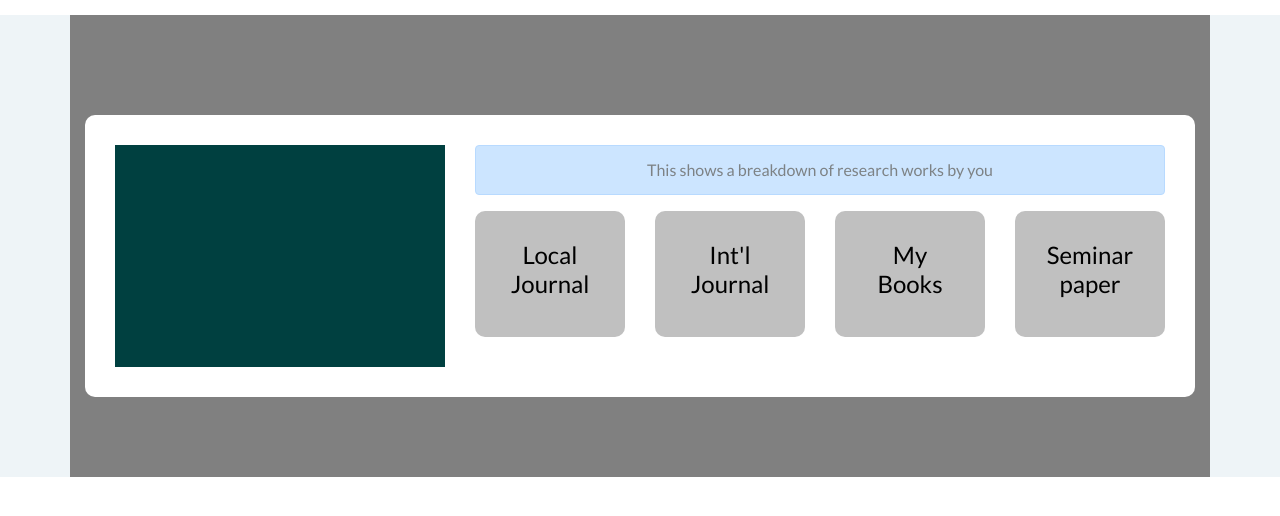
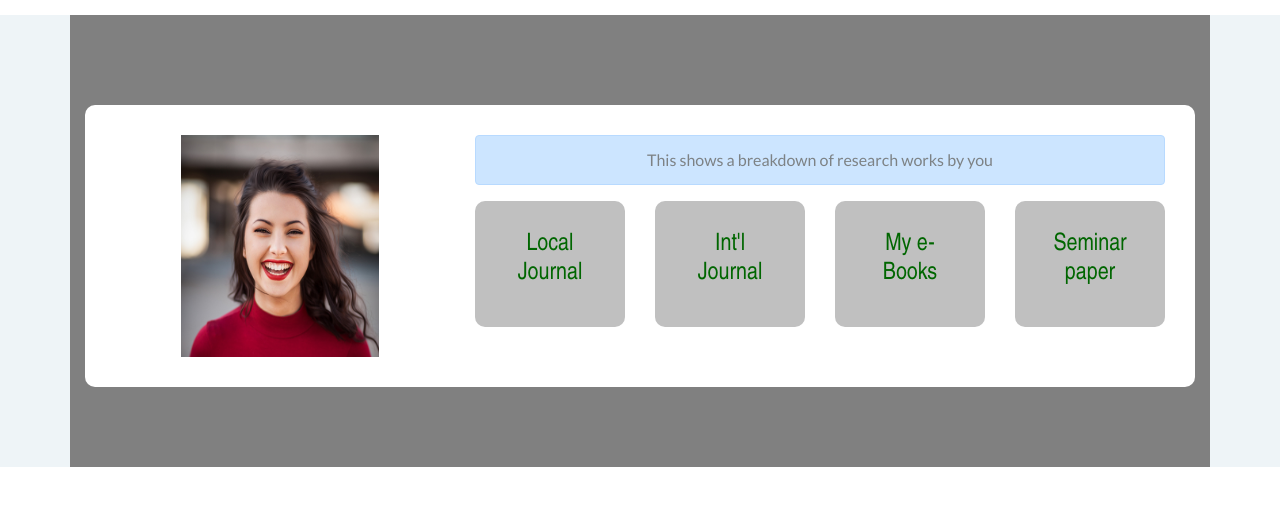
Before and after one commit to ubong-essien/research-management-system-for-tertiary-institution, a PHP site: page /myproject/staff/index.php in a window 1280 px wide. Shown: the part 76-592 px from the top of the page. Run offline with PHP 8.4, Linux system fonts and the light colour scheme; data that the repository does not hold is empty.

Commit message:
dashboard

```diff
--- a/css/added.css
+++ b/css/added.css
@@ -1,5 +1,19 @@
 .pix:hover .pix-details {
-    display:block;
-    opacity:1;
+    transition: 0.4s ease 0s!important;
+    display:block!important;
     cursor:pointer;
+
 }
+.pix-details{
+    background-color:#c0c0c0;
+    display:none;
+    height:100%;
+    transition:0.4s ease-in-out 0s!important;
+    opacity:0.9;
+    position:absolute;
+
+}
+.pix {
+    position:relative;
+
+}
--- a/staff/index.php
+++ b/staff/index.php
@@ -11,9 +11,9 @@ include('../includes/admin_header.php');
 			while($row=mysqli_fetch_assoc($r)):
 			?>
                 <div class="col-md-3 col-sm-6 item">
-                        <div class="box" style="border-radius:10px;background-color:#ffffff;height:65%;">
-                            <i style="color:orange;" class="fa fa-<?php echo $row['Icon']?> fa-3x"></i>
-                            <h4><strong><a href="<?= home_base_url()."users/".$row['Link']?>" style="color:black;display:block;text-decoration:none"><?= $row['Link_Name']?></a></strong> </h4>
+                        <div class="box" style="border-radius:10px;background-color:#ffffff;height:70%;">
+                            <i style="color:#006600;" class="fa fa-<?php echo $row['Icon']?> fa-3x"></i>
+                            <h4><strong><a href="<?= home_base_url()."users/".$row['Link']?>" style="color:black;display:block;text-decoration:none;font-family:arial narrow"><?= $row['Link_Name']?></a></strong> </h4>
                         </div>
                 </div>
                 <?php
@@ -21,7 +21,8 @@ include('../includes/admin_header.php');
 				?>
 
             </div>
-		<div class="row features" style="margin-top:-50px;">
+
+		<div class="row features" style="margin-top:-60px;">
 
                 <div class="col-md-12 col-sm-12 item">
                     <div class="box" style="border-radius:10px;background-color:#ffffff">
@@ -45,9 +46,23 @@ include('../includes/admin_header.php');
                                 <td>email@e-mail.com:</td>
                                 </tr>
                                 </table> -->
-                                <div class="box pix" style="background-color:#004040;height:100%">
-                                    <div class="pix-details" style="background-color:#c0c0c0;display:none;opacity:0;position:relative;height:100%">
-                                    hvjhk
+                                <div class=" pix" style="background-color:#ffffff;height:100%;cursor:pointer;position:relative;">
+                                    <img src="<?= home_base_url()?>img/testimonials-1.jpg" alt="" class="img-responsive" style="z-index:0.5;width:60%;height:100%;"/>
+                                    <div class="pix-details" style="position:absolute;top:0%;width:100%;">
+                                        <table class="table table-bordered" style="margin:20px 20px 20px 20px !important;padding:20px 20px 20px 20px !important;width:85%;">
+                                            <tr>
+                                                <td>Name</td>
+                                                <td>John Doe</td>
+                                            </tr>
+                                            <tr>
+                                                <td>Position</td>
+                                                <td>Lecturer II</td>
+                                            </tr>
+                                            <tr>
+                                                <td>Email</td>
+                                                <td>email@email.com</td>
+                                            </tr>
+                                        </table>
 
                                     </div>
                                 </div>
@@ -58,25 +73,25 @@ include('../includes/admin_header.php');
 
                                     <div class="col-md-3 col-sm-6 ">
                                         <div class="box" style="border-radius:10px;background-color:#c0c0c0;height:;">
-                                        <h4><strong><a href="<?= home_base_url()."users/".$row['Link']?>" style="color:black;display:block;text-decoration:none">Local Journal</a></strong> </h4>
+                                        <h4><strong><a href="<?= home_base_url()."users/".$row['Link']?>" style="color:#006600;display:block;text-decoration:none;font-family:arial narrow">Local Journal</a></strong> </h4>
 
                                         </div>
                                     </div>
                                     <div class="col-md-3 col-sm-6 ">
                                         <div class="box" style="border-radius:10px;background-color:#c0c0c0;height:;">
-                                        <h4><strong><a href="<?= home_base_url()."users/".$row['Link']?>" style="color:black;display:block;text-decoration:none">Int'l Journal</a></strong> </h4>
+                                        <h4><strong><a href="<?= home_base_url()."users/".$row['Link']?>" style="color:#006600;display:block;text-decoration:none;font-family:arial narrow">Int'l Journal</a></strong> </h4>
 
                                         </div>
                                     </div>
                                     <div class="col-md-3 col-sm-6 ">
                                         <div class="box" style="border-radius:10px;background-color:#c0c0c0;height:;">
-                                        <h4><strong><a href="<?= home_base_url()."users/".$row['Link']?>" style="color:black;display:block;text-decoration:none">My Books</a></strong> </h4>
+                                        <h4><strong><a href="<?= home_base_url()."users/".$row['Link']?>" style="color:#006600;display:block;text-decoration:none;font-family:arial narrow">My e-Books</a></strong> </h4>
 
                                         </div>
                                     </div>
                                     <div class="col-md-3 col-sm-6 ">
                                         <div class="box" style="border-radius:10px;background-color:#c0c0c0;height:;">
-                                        <h4><strong><a href="<?= home_base_url()."users/".$row['Link']?>" style="color:black;display:block;text-decoration:none">Seminar paper</a></strong> </h4>
+                                        <h4><strong><a href="<?= home_base_url()."users/".$row['Link']?>" style="color:#006600;display:block;text-decoration:none;font-family:arial narrow">Seminar paper</a></strong> </h4>
 
                                         </div>
                                     </div>
```
